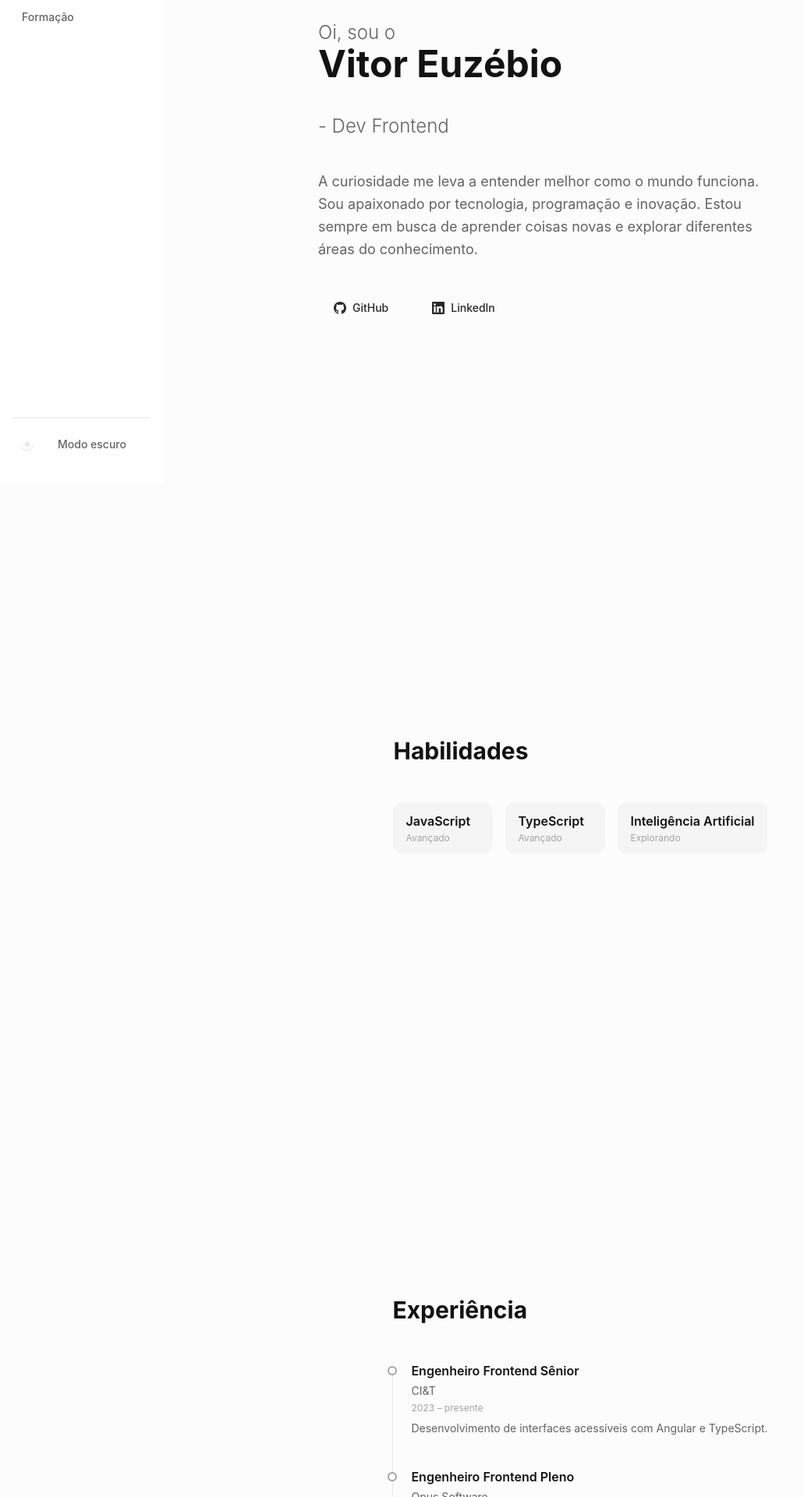
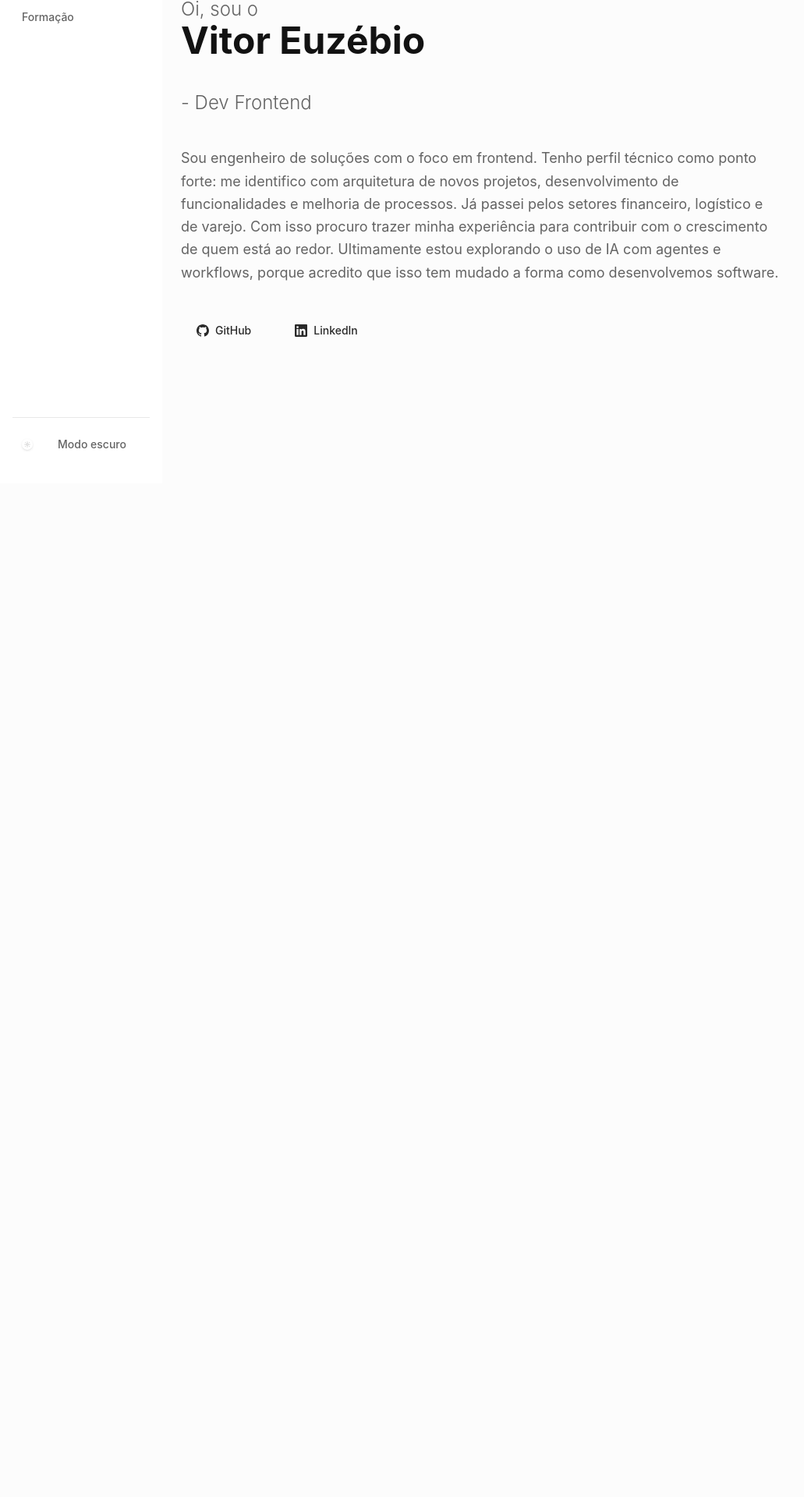
Before and after one commit to veuzebio/ihero, an Angular app: page / in a window 1280 px wide. Shown: the part 180-2100 px from the top of the page at 78% size, without its empty margins (0-1031 px from the left). After the commit the page ends 800 px from the top, so only its background shows below. Built offline with nearby package versions, Linux system fonts and the light colour scheme.

Commit message:
refactor: animation styles

```diff
--- a/src/app/data/profile.ts
+++ b/src/app/data/profile.ts
@@ -1,15 +1,27 @@
 export const profile = {
   name: 'Vitor Euzébio',
   title: 'Dev Frontend',
-  bio: 'A curiosidade me leva a entender melhor como o mundo funciona. Sou apaixonado por tecnologia, programação e inovação. Estou sempre em busca de aprender coisas novas e explorar diferentes áreas do conhecimento.',
+  bio: `Sou engenheiro de soluções com o foco em frontend. Tenho perfil técnico como ponto forte: me identifico com arquitetura de novos projetos, desenvolvimento de funcionalidades e melhoria de processos.
+
+  Já passei pelos setores financeiro, logístico e de varejo. Com isso procuro trazer minha experiência para contribuir com o crescimento de quem está ao redor.
+
+  Ultimamente estou explorando o uso de IA com agentes e workflows, porque acredito que isso tem mudado a forma como desenvolvemos software.`,
   links: [
     { label: 'GitHub', url: 'https://github.com/veuzebio', icon: 'github' },
     { label: 'LinkedIn', url: 'https://www.linkedin.com/in/veuzebio/', icon: 'linkedin' },
   ],
   skills: [
+    { name: 'TypeScript', level: 'avançado' },
     { name: 'JavaScript', level: 'avançado' },
-    { name: 'TypeScript', level: 'avançado' },
-    { name: 'Inteligência Artificial', level: 'explorando' },
+    { name: 'Angular', level: 'avançado' },
+    { name: 'RxJS', level: 'avançado' },
+    { name: 'HTML & CSS', level: 'avançado' },
+    { name: 'Scrum & Kanban', level: 'avançado' },
+    { name: 'React.js', level: 'intermediário' },
+    { name: 'IA Generativa', level: 'explorando' },
+    { name: 'C#', level: 'intermediário' },
+    { name: 'Docker', level: 'intermediário' },
+    { name: 'SQL', level: 'intermediário' },
   ],
   education: [
     {
@@ -19,22 +31,57 @@ export const profile = {
     },
     {
       degree: 'Tecnólogo em Análise e Desenvolvimento de Sistemas',
-      institution: 'FATEC - Faculdade de Tecnologia de Sorocaba',
+      institution: 'Fatec Sorocaba',
       year: 2017,
+    },
+    {
+      degree: 'Técnico em Informática para Internet',
+      institution: 'ETEC Fernando Prestes',
+      year: 2012,
     },
   ],
   experience: [
     {
       company: 'CI&T',
-      role: 'Engenheiro Frontend Sênior',
-      period: '2023 – presente',
-      description: 'Desenvolvimento de interfaces acessíveis com Angular e TypeScript.',
+      role: 'Engenheiro de Software Sênior',
+      period: 'set 2023 – presente',
+      description:
+        'Planejamento e desenvolvimento de aplicações frontend com Angular. Atuação com Web Components e WebView para apps mobile, seguindo princípios SOLID e design patterns. Foco em acessibilidade, observabilidade com Datadog e publicação na AWS.',
     },
     {
       company: 'Opus Software',
-      role: 'Engenheiro Frontend Pleno',
-      period: '2019 – 2023',
-      description: 'Desenvolvimento de interfaces acessíveis com Angular e TypeScript.',
+      role: 'Engenheiro de Software',
+      period: 'abr 2019 – jul 2023',
+      description:
+        'Desenvolvimento de soluções para os setores financeiro e alimentício. APIs em .NET 6 com C# em microsserviços, contêineres Docker no Linux. Aplicações web com Angular, modularização via Webpack e técnicas de PWA.',
+    },
+    {
+      company: 'HBSIS Soluções em TI',
+      role: 'Analista de Sistemas',
+      period: 'mai 2018 – abr 2019',
+      description:
+        'Soluções para gerenciamento de rotas e rastreamento de veículos. Serviços distribuídos com .NET Core e C#, mensageria, padrão CQRS e ORMs para SQL e NoSQL. Aplicações web responsivas com React.',
+    },
+    {
+      company: 'CECAM Consultoria',
+      role: 'Analista de Sistemas',
+      period: 'nov 2014 – mai 2018',
+      description:
+        'Sistemas integrados para administração pública municipal. ASP.NET MVC com arquitetura em camadas e SQL Server. Implementação de metodologia Scrum para maior transparência e agilidade no desenvolvimento.',
+    },
+    {
+      company: 'Agiw Sistemas',
+      role: 'Analista de Sistemas',
+      period: 'abr 2014 – nov 2014',
+      description:
+        'Desenvolvimento de soluções para análise e conversão de grandes estruturas de dados de folha de pagamento e gerenciamento empresarial com Microsoft SQL Server e Delphi.',
+    },
+    {
+      company: 'Sodapop Comunicação Convergente',
+      role: 'Desenvolvedor Web',
+      period: 'abr 2013 – set 2013',
+      description:
+        'Desenvolvimento de aplicações web responsivas com HTML, CSS e JavaScript para diversos setores do mercado, incluindo implementação de e-commerce com a plataforma VTEX.',
     },
   ],
 } as const;
--- a/src/app/features/education/education.html
+++ b/src/app/features/education/education.html
@@ -1,5 +1,5 @@
 <section id="education" aria-labelledby="education-heading" class="snap-start min-h-svh flex flex-col justify-center px-6 py-24">
-  <div class="max-w-2xl mx-auto">
+  <div class="max-w-5xl mx-auto w-full">
     <h2 id="education-heading" class="text-3xl font-bold text-neutral-900 dark:text-dark-text mb-12">Formação</h2>
 
     <app-timeline-list>
--- a/src/app/features/experience/experience.html
+++ b/src/app/features/experience/experience.html
@@ -1,5 +1,5 @@
 <section id="experience" aria-labelledby="experience-heading" class="snap-start min-h-svh flex flex-col justify-center px-6 py-24">
-  <div class="max-w-2xl mx-auto">
+  <div class="max-w-5xl mx-auto w-full">
     <h2 id="experience-heading" class="text-3xl font-bold text-neutral-900 dark:text-dark-text mb-12">
       Experiência
     </h2>
--- a/src/app/features/hero/hero.html
+++ b/src/app/features/hero/hero.html
@@ -1,5 +1,5 @@
 <section id="hero" class="snap-start min-h-svh flex items-center justify-center px-6 py-24" aria-labelledby="hero-heading">
-  <div class="max-w-2xl w-full">
+  <div class="max-w-5xl w-full">
     <h1 id="hero-heading" class="flex flex-col text-neutral-900 dark:text-dark-text">
       <span class="text-2xl font-light text-neutral-600 dark:text-dark-muted">
         Oi, sou o
@@ -13,7 +13,7 @@
       - {{ profile.title }}
     </h2>
 
-    <p class="text-lg text-neutral-600 dark:text-dark-muted leading-relaxed mb-10 max-w-xl">
+    <p class="text-lg text-neutral-600 dark:text-dark-muted leading-relaxed mb-10 max-w-3xl">
       {{ profile.bio }}
     </p>
 
--- a/src/app/features/skills/skills.html
+++ b/src/app/features/skills/skills.html
@@ -1,12 +1,14 @@
 <section id="skills" aria-labelledby="skills-heading" class="snap-start min-h-svh flex flex-col justify-center px-6 py-24 bg-neutral-50 dark:bg-dark-bg">
-  <div class="max-w-2xl mx-auto">
+  <div class="max-w-5xl mx-auto w-full">
     <h2 id="skills-heading" class="text-3xl font-bold text-neutral-900 dark:text-dark-text mb-12">Habilidades</h2>
 
     <ul class="flex flex-wrap gap-4" role="list">
       @for (skill of skills; track skill.name) {
-        <li class="flex flex-col gap-0.5 px-4 py-3 rounded-xl bg-neutral-100 dark:bg-dark-surface min-w-32">
+        <li class="flex items-center gap-2 px-4 py-3 rounded-xl bg-neutral-100 dark:bg-dark-surface">
           <span class="text-base font-semibold text-neutral-900 dark:text-dark-text">{{ skill.name }}</span>
-          <span class="text-xs text-neutral-400 dark:text-dark-muted capitalize">{{ skill.level }}</span>
+          @if (skill.level === 'avançado') {
+            <app-icon name="crown" [size]="14" class="text-amber-400" />
+          }
         </li>
       }
     </ul>
--- a/src/app/features/skills/skills.ts
+++ b/src/app/features/skills/skills.ts
@@ -1,8 +1,10 @@
 import { Component } from '@angular/core';
+import { Icon } from '../../shared';
 import { profile } from '../../data/profile';
 
 @Component({
   selector: 'app-skills',
+  imports: [Icon],
   templateUrl: './skills.html',
 })
 export class Skills {
--- a/src/app/layout/nav-menu/nav-menu.html
+++ b/src/app/layout/nav-menu/nav-menu.html
@@ -35,7 +35,7 @@
   class="fixed top-0 left-0 z-40 h-full w-52 flex flex-col pt-16 pb-8 px-4
     bg-white dark:bg-dark-surface
     -translate-x-full lg:translate-x-0
-    transition-[transform,background-color,color] duration-300"
+    transition-[translate,background-color,color] duration-300"
   [class.-translate-x-full]="!isOpen()"
   [class.translate-x-0]="isOpen()"
   [attr.inert]="(!isOpen() && !isDesktop()) ? '' : null"
--- a/src/app/layout/nav-menu/nav-menu.ts
+++ b/src/app/layout/nav-menu/nav-menu.ts
@@ -47,14 +47,16 @@ export class NavMenu implements OnDestroy {
 
   constructor() {
     afterNextRender(() => {
+      const scrollRoot = this.document.querySelector('main') as HTMLElement;
       this.observer = new IntersectionObserver(
         (entries) => {
-          const intersecting = entries.filter((e) => e.isIntersecting);
-          if (!intersecting.length) return;
-          const best = intersecting.reduce((a, b) => (b.intersectionRatio > a.intersectionRatio ? b : a));
-          this.zone.run(() => this.activeSection.set(best.target.id));
+          for (const entry of entries) {
+            if (entry.isIntersecting) {
+              this.zone.run(() => this.activeSection.set(entry.target.id));
+            }
+          }
         },
-        { threshold: [0, 0.1, 0.5, 1] },
+        { root: scrollRoot, rootMargin: '-45% 0px -45% 0px', threshold: 0 },
       );
       const sections = this.document.querySelectorAll('section[id]');
       sections.forEach((section) => this.observer!.observe(section));
--- a/src/app/shared/components/icon/icon.html
+++ b/src/app/shared/components/icon/icon.html
@@ -30,4 +30,9 @@
       <path stroke-linecap="round" stroke-linejoin="round" d="M6 18L18 6M6 6l12 12" />
     </svg>
   }
+  @case ('crown') {
+    <svg [attr.width]="size()" [attr.height]="size()" viewBox="0 0 24 24" fill="currentColor" aria-hidden="true">
+      <path d="M2 19h20v2H2v-2zM2 5l5 7.5L12 3l5 9.5L22 5v12H2V5z"/>
+    </svg>
+  }
 }
--- a/src/app/shared/components/icon/icon.ts
+++ b/src/app/shared/components/icon/icon.ts
@@ -1,6 +1,6 @@
 import { Component, input } from '@angular/core';
 
-export type IconName = 'github' | 'linkedin' | 'sun' | 'moon' | 'hamburger' | 'close';
+export type IconName = 'github' | 'linkedin' | 'sun' | 'moon' | 'hamburger' | 'close' | 'crown';
 
 @Component({
   selector: 'app-icon',
--- a/src/styles.css
+++ b/src/styles.css
@@ -34,12 +34,18 @@
 
 html {
   scroll-behavior: smooth;
+}
+
+main {
   scroll-snap-type: y mandatory;
-  scroll-padding-top: 3rem; /* mobile fixed nav height (h-12 = 48px = 3rem) */
+  scroll-padding-top: 3rem;
+  scroll-behavior: smooth;
+  overflow-y: auto;
+  height: 100svh;
 }
 
 @media (min-width: 1024px) {
-  html {
+  main {
     scroll-padding-top: 0;
   }
 }
```
Also changed, not shown: .claude/CLAUDE.md.
